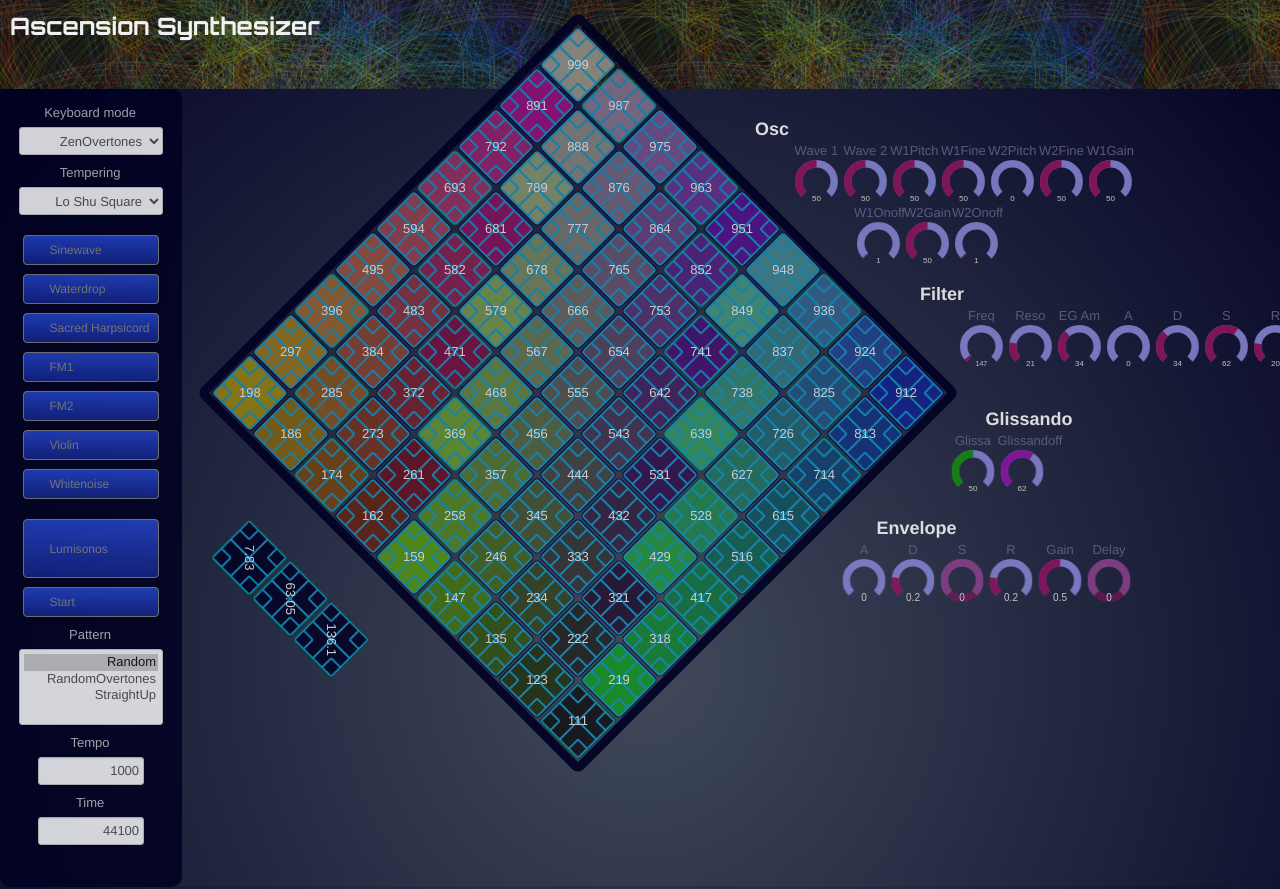
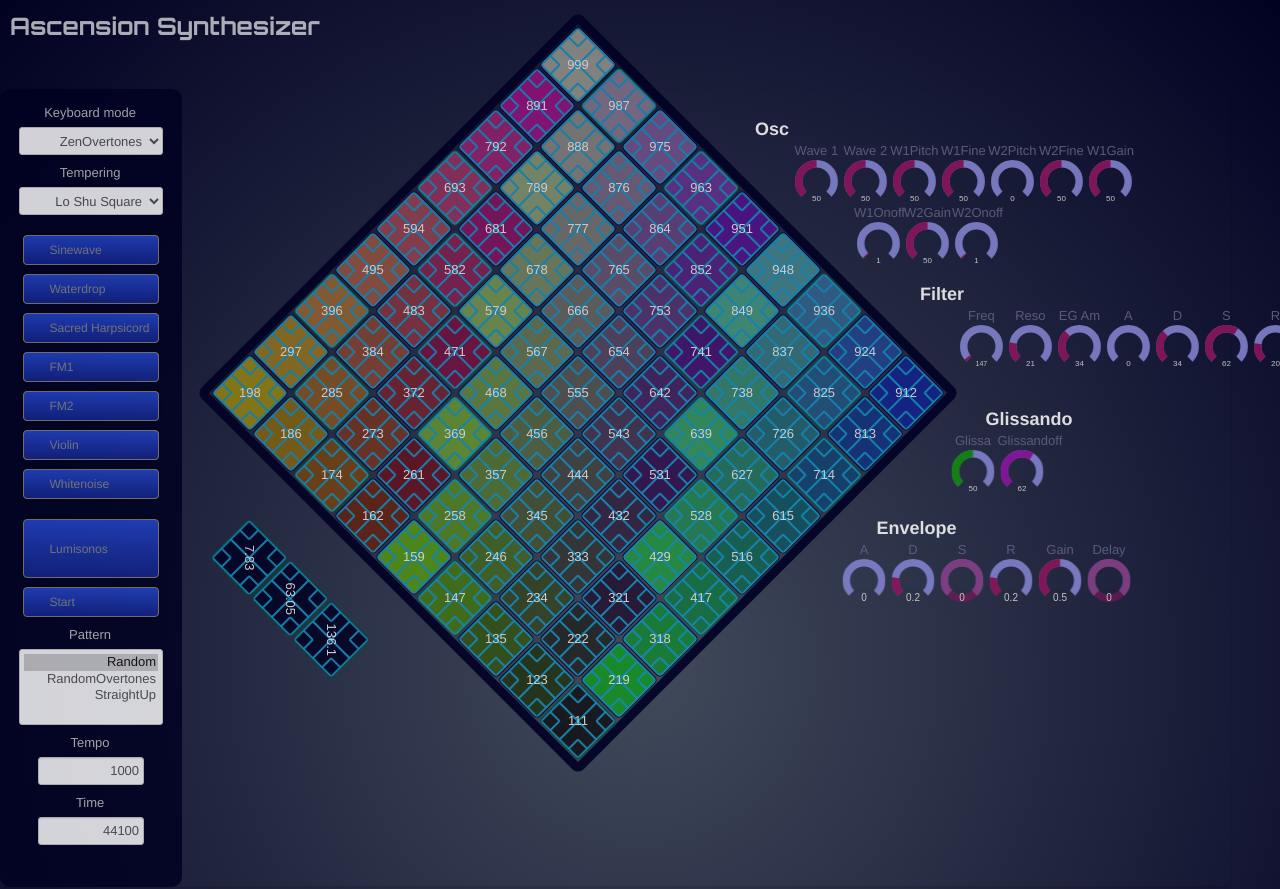
Before and after one commit to miikaluolajanmikkola/ascensionsynth, a plain HTML site: page index.html in a window 1280 px wide. Shown: the top 889 px of the page. Drawn offline with Linux system fonts and the light colour scheme.

Commit message:
header image away, less is more

```diff
--- a/css/ascensionsynth.css
+++ b/css/ascensionsynth.css
@@ -71,8 +71,9 @@ body {
 }
 #header {
 	height:89px;
-	background-image:url('../images/ds2.png');
+	/*background-image:url('../images/ds2.png');*/
 	background-position: 0px -130px;
+	opacity: 0.7;
 }
 
 h1, h2, h3, h4 {
```
